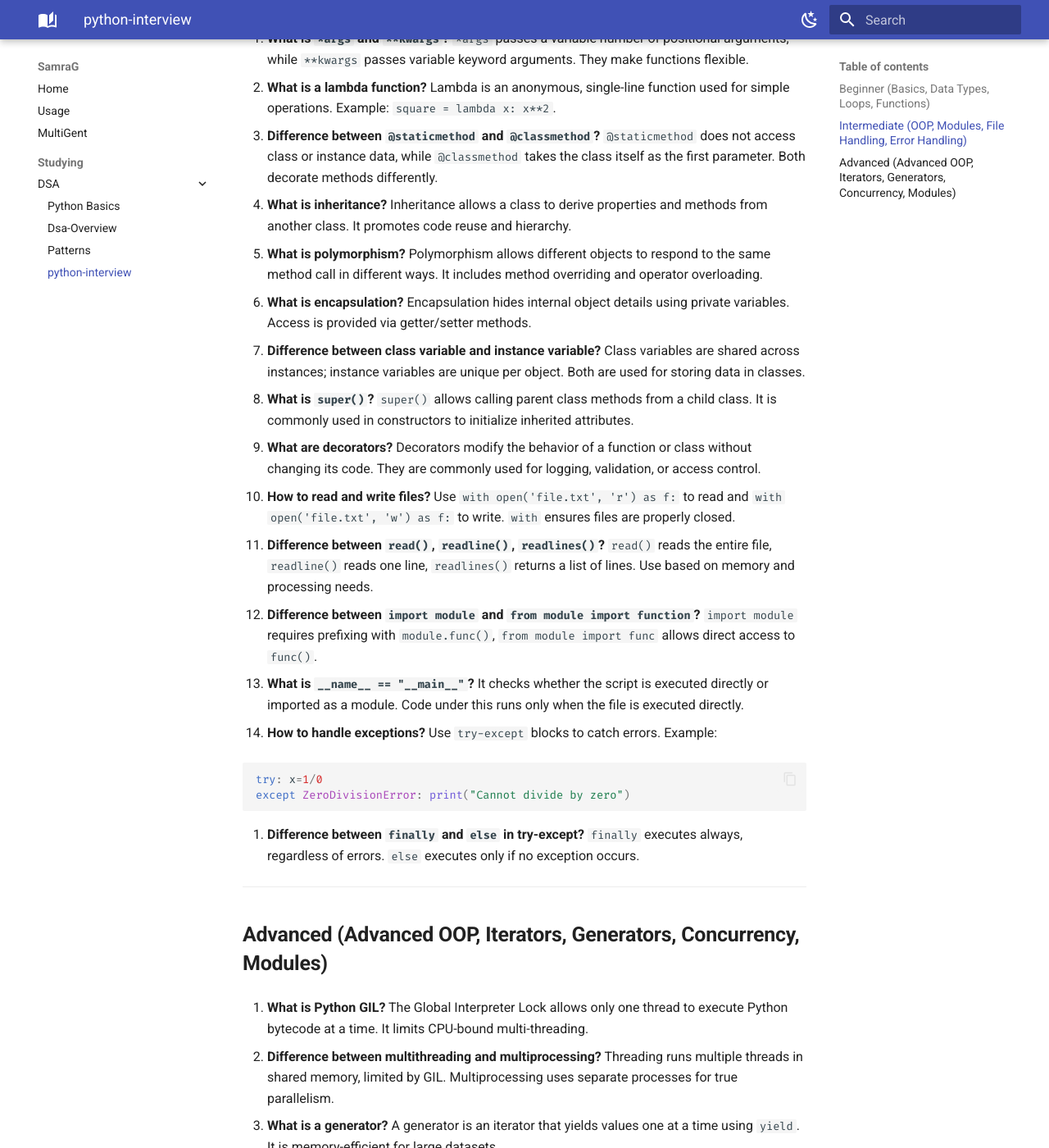
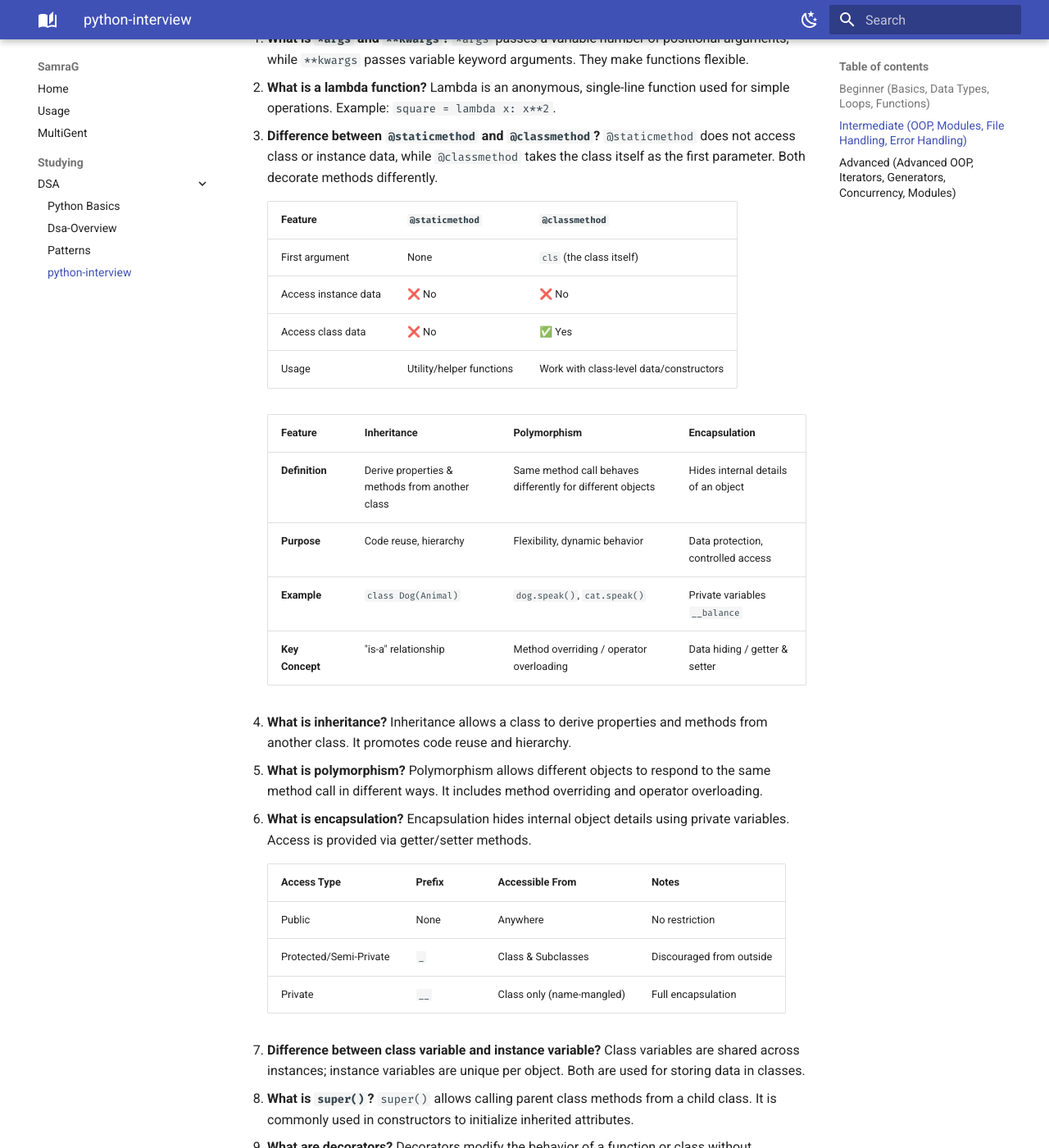
Before and after one commit to Sam2636/sam-agents, an MkDocs documentation site: the page built from docs/python-interview.md, in a window 1280 px wide and 1400 px high, scrolled down 2221 px. Shown: the whole window at 82% size. Built offline with MkDocs 1.6.1 and Material for MkDocs 9.7.7, drawn with Linux system fonts in a browser that asks for light colours; some of the changed text lies outside the part shown.

Commit message:
added changes in docs

```diff
--- a/docs/python-interview.md
+++ b/docs/python-interview.md
@@ -85,6 +85,21 @@
 18. **Difference between `@staticmethod` and `@classmethod`?**
     `@staticmethod` does not access class or instance data, while `@classmethod` takes the class itself as the first parameter. Both decorate methods differently.
 
+    | Feature              | `@staticmethod`          | `@classmethod`                          |
+    | -------------------- | ------------------------ | --------------------------------------- |
+    | First argument       | None                     | `cls` (the class itself)                |
+    | Access instance data | ❌ No                     | ❌ No                                    |
+    | Access class data    | ❌ No                     | ✅ Yes                                   |
+    | Usage                | Utility/helper functions | Work with class-level data/constructors |
+
+
+    | Feature         | Inheritance                                    | Polymorphism                                               | Encapsulation                       |
+    | --------------- | ---------------------------------------------- | ---------------------------------------------------------- | ----------------------------------- |
+    | **Definition**  | Derive properties & methods from another class | Same method call behaves differently for different objects | Hides internal details of an object |
+    | **Purpose**     | Code reuse, hierarchy                          | Flexibility, dynamic behavior                              | Data protection, controlled access  |
+    | **Example**     | `class Dog(Animal)`                            | `dog.speak()`, `cat.speak()`                               | Private variables `__balance`       |
+    | **Key Concept** | "is-a" relationship                            | Method overriding / operator overloading                   | Data hiding / getter & setter       |
+
 19. **What is inheritance?**
     Inheritance allows a class to derive properties and methods from another class. It promotes code reuse and hierarchy.
 
@@ -93,6 +108,13 @@
 
 21. **What is encapsulation?**
     Encapsulation hides internal object details using private variables. Access is provided via getter/setter methods.
+
+    | Access Type            | Prefix | Accessible From           | Notes                    |
+    | ---------------------- | ------ | ------------------------- | ------------------------ |
+    | Public                 | None   | Anywhere                  | No restriction           |
+    | Protected/Semi-Private | `_`    | Class & Subclasses        | Discouraged from outside |
+    | Private                | `__`   | Class only (name-mangled) | Full encapsulation       |
+
 
 22. **Difference between class variable and instance variable?**
     Class variables are shared across instances; instance variables are unique per object. Both are used for storing data in classes.
@@ -108,6 +130,13 @@
 
 26. **Difference between `read()`, `readline()`, `readlines()`?**
     `read()` reads the entire file, `readline()` reads one line, `readlines()` returns a list of lines. Use based on memory and processing needs.
+
+    | Method        | What it does                          | Use Case                                  |
+    | ------------- | ------------------------------------- | ----------------------------------------- |
+    | `read()`      | Reads the **entire file** as a string | Small files where you need all content    |
+    | `readline()`  | Reads **one line at a time**          | Large files, line-by-line processing      |
+    | `readlines()` | Reads **all lines into a list**       | Need to iterate over lines multiple times |
+
 
 27. **Difference between `import module` and `from module import function`?**
     `import module` requires prefixing with `module.func()`, `from module import func` allows direct access to `func()`.
```
